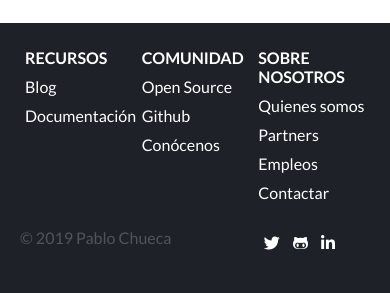
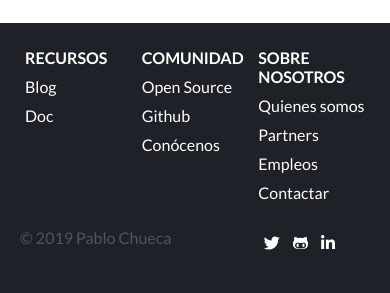
Before and after one commit to Vehe/themyscira-tfg, a Django app: page /foro/ in a window 390 px wide. Shown: the part 941-1234 px from the top of the page. Run offline with Django 3.2, Linux system fonts and the light colour scheme; data that the repository does not hold is empty; some libraries are stand-ins or nearby versions.

Commit message:
fix in css responsive
Signed-off-by: Vehe <vehedev@gmail.com>

```diff
--- a/themyscira/templates/themyscira/forum.html
+++ b/themyscira/templates/themyscira/forum.html
@@ -180,7 +180,7 @@
                 <ul>
                     <li>RECURSOS</li>
                     <li><a href="#">Blog</a></li>
-                    <li><a href="#">Documentación</a></li>
+                    <li><a href="#">Doc</a></li>
                 </ul>
                 <ul>
                     <li>COMUNIDAD</li>
@@ -189,7 +189,7 @@
                     <li><a href="#">Conócenos</a></li>
                 </ul>
                 <ul>
-                    <li>SOBRE NOSOTROS</li>
+                    <li> SOBRE NOSOTROS</li>
                     <li><a href="#">Quienes somos</a></li>
                     <li><a href="#">Partners</a></li>
                     <li><a href="#">Empleos</a></li>
--- a/themyscira/templates/themyscira/search.html
+++ b/themyscira/templates/themyscira/search.html
@@ -119,7 +119,7 @@
                 <ul>
                     <li>RECURSOS</li>
                     <li><a href="#">Blog</a></li>
-                    <li><a href="#">Documentación</a></li>
+                    <li><a href="#">Doc</a></li>
                 </ul>
                 <ul>
                     <li>COMUNIDAD</li>
@@ -128,7 +128,7 @@
                     <li><a href="#">Conócenos</a></li>
                 </ul>
                 <ul>
-                    <li>SOBRE NOSOTROS</li>
+                    <li>  SOBRE NOSOTROS</li>
                     <li><a href="#">Quienes somos</a></li>
                     <li><a href="#">Partners</a></li>
                     <li><a href="#">Empleos</a></li>
```
